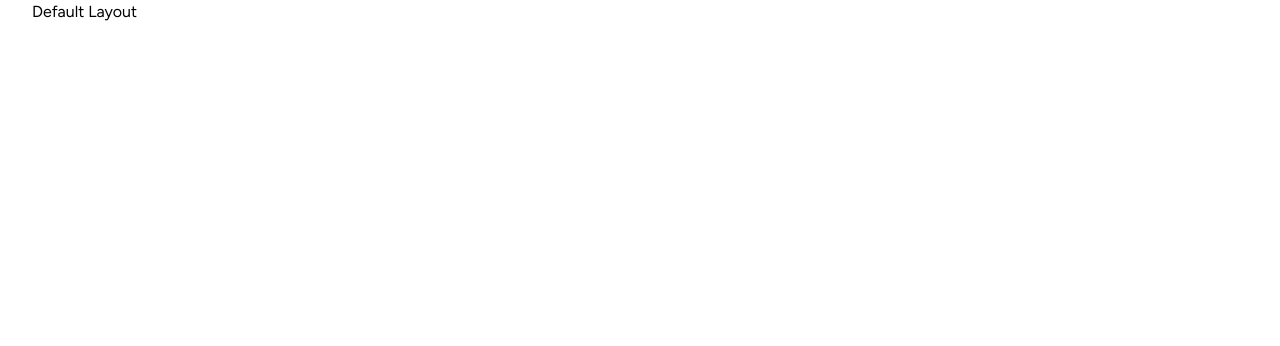
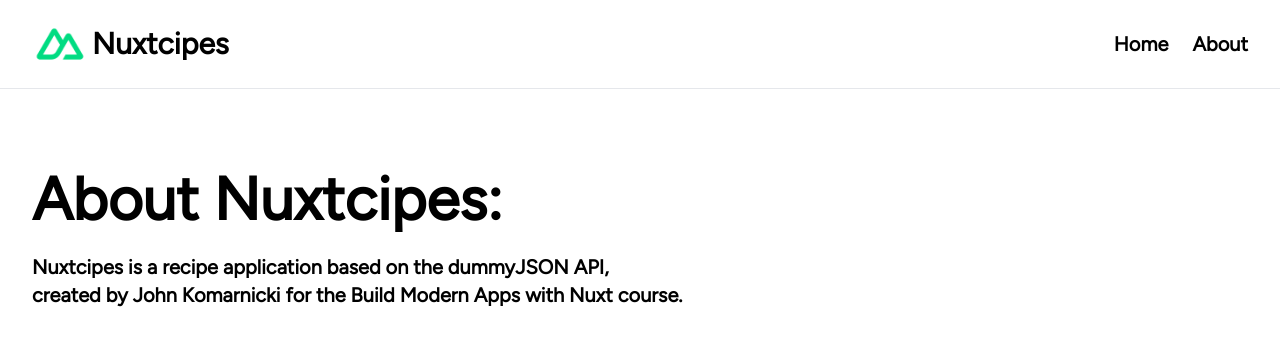
Before and after one commit to Stephen-Rivera-XIII/recipe-project, a Nuxt app: page /about in a window 1280 px wide. Before the commit this address had no page. Shown: the top 346 px of the page. Built offline with nearby package versions, Linux system fonts and the light colour scheme.

Commit message:
added prettier because I'm tired of shitty indents

```diff
--- a/app/app.vue
+++ b/app/app.vue
@@ -1,5 +1,5 @@
 <template>
-  <div class="font-Figtree container">
+  <div class="font-Figtree">
     <NuxtLayout>
       <NuxtPage />
     </NuxtLayout>
--- /dev/null
+++ b/app/components/BaseNavigation.vue
@@ -0,0 +1,21 @@
+<script setup lang="ts"></script>
+<template>
+    <nav data-testid="navigation">
+        <header class="py-4 border-b">
+            <nav class="flex container items-center">
+            <a href="" class="flex gap-1 items-center">
+                <img class="w-14" src="/icon-green.png" alt="" />
+                <span class="text-3xl font-bold">Nuxtcipes</span>
+            </a>
+            <ul class="flex gap-6 ml-auto text-xl font-bold capitalize">
+                <li>
+                <a href="">Home</a>
+                </li>
+                <li>
+                <a href="">About</a>
+                </li>
+            </ul>
+            </nav>
+        </header>
+    </nav>
+</template>
--- a/app/layouts/default.vue
+++ b/app/layouts/default.vue
@@ -1,8 +1,11 @@
-<script lang="ts"></script>
+<script lang="ts">
+import BaseNavigation from '~/components/BaseNavigation.vue';
+
+</script>
 
 <template>
     <div>
-        <h1>Default Layout</h1>
+        <BaseNavigation />
         <slot />
     </div>
 </template>
--- /dev/null
+++ b/app/pages/about.vue
@@ -0,0 +1,14 @@
+<script setup lang="ts"></script>
+<template>
+    <div>
+        <main>
+    <section class="container py-20">
+      <h1 class="text-6xl font-extrabold mb-6 text-balance">About Nuxtcipes:</h1>
+      <p class="text-xl font-extrabold mb-6 text-balance max-w-screen-lg">
+        Nuxtcipes is a recipe application based on the dummyJSON API, created by John Komarnicki for
+        the <span class="font-bold">Build Modern Apps with Nuxt</span> course.
+      </p>
+    </section>
+  </main>
+    </div>
+</template>
--- a/app/pages/index.vue
+++ b/app/pages/index.vue
@@ -1,6 +1,6 @@
 <script setup lang="ts">
     definePageMeta({
-        layout: "login",
+        layout: "default",
     });
 </script>
 
--- a/package.json
+++ b/package.json
@@ -26,6 +26,7 @@
     "@types/node": "^22.15.2",
     "@vue/test-utils": "^2.4.6",
     "jsdom": "^26.1.0",
+    "prettier": "^3.5.3",
     "vitest": "^3.1.2"
   }
 }
```
Also changed, not shown: public/icon-green.png (added), 1 other file (tests, documents, lock files or other folders).
